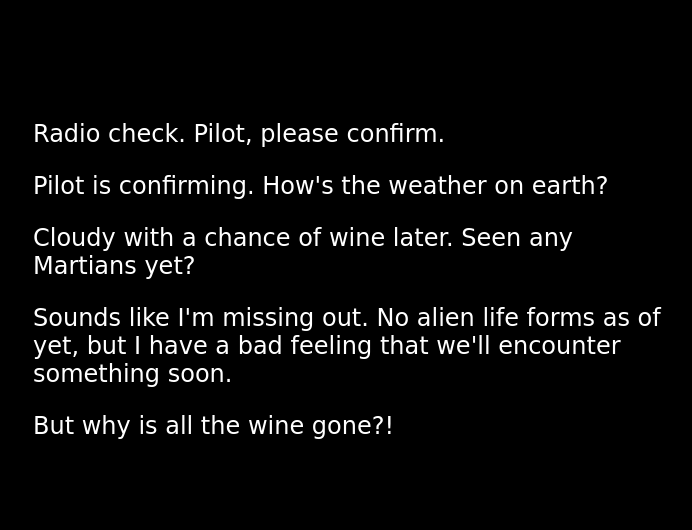
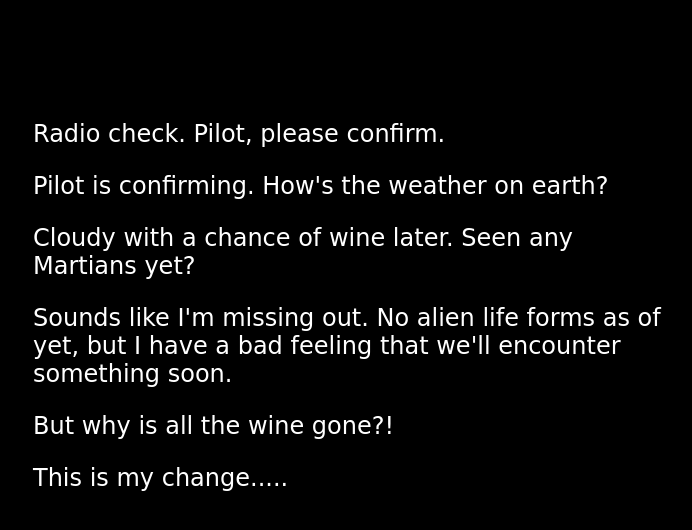
Before and after one commit to amber-fitzsimons/communication-log, a plain HTML site: page index.html in a window 1280 px wide. Shown: the whole page, without its empty margins (287-979 px from the left). Drawn offline with Linux system fonts and the light colour scheme.

Commit message:
what change?

```diff
--- a/index.html
+++ b/index.html
@@ -10,5 +10,6 @@
 	<p>Cloudy with a chance of wine later. Seen any Martians yet?</p>
 	<p>Sounds like I'm missing out. No alien life forms as of yet, but I have a bad feeling that we'll encounter something soon.</p>
 	<p>But why is all the wine gone?!</p>
+	<p>This is my change.....</p>
 </body>
 </html>
```
